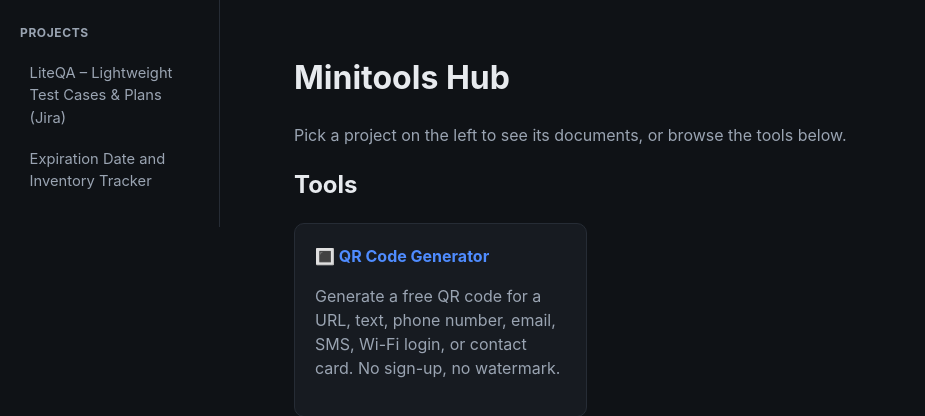
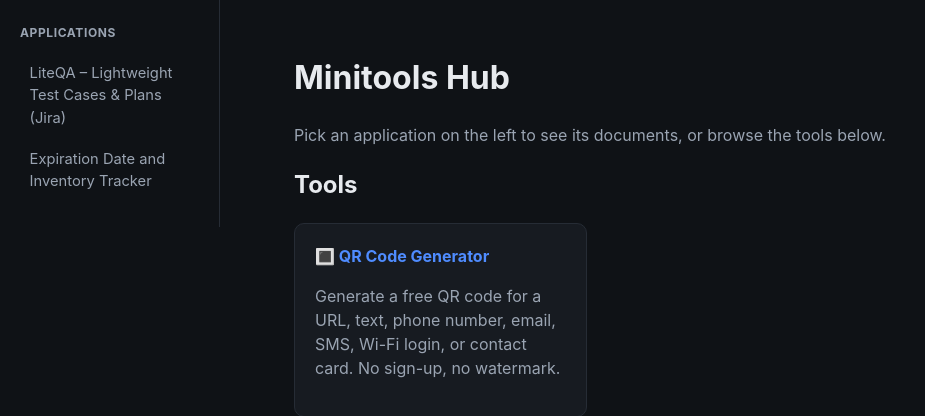
Before and after one commit to jimc4rry/mini-tools, a Django app: page / in a window 1280 px wide. Shown: the part 59-475 px from the top of the page, without its empty margins (0-925 px from the left). Run offline with Django 5.2, Linux system fonts and the light colour scheme; data comes from the database, SQL or seed files in the repository.

Commit message:
Rename "Projects" to "Applications" in the UI
Wording only — the Project model, URL names (project_detail), and
internal variable names (all_projects, current_project) are
unchanged. Updated: sidebar heading + empty state, home page lede,
project page breadcrumb, and the Project model's admin
verbose_name/verbose_name_plural so /admin/ shows "Applications" too.

Co-Authored-By: Claude Sonnet 5 <noreply@anthropic.com>

```diff
--- a/apps/core/templates/core/home.html
+++ b/apps/core/templates/core/home.html
@@ -5,7 +5,7 @@
 
 {% block content %}
   <h1>Minitools Hub</h1>
-  <p class="muted">Pick a project on the left to see its documents, or browse the tools below.</p>
+  <p class="muted">Pick an application on the left to see its documents, or browse the tools below.</p>
 
   <h2>Tools</h2>
   <div class="grid">
--- a/apps/docs/models.py
+++ b/apps/docs/models.py
@@ -36,6 +36,8 @@ class Project(models.Model):
 
     class Meta:
         ordering = ["order", "name"]
+        verbose_name = "Application"
+        verbose_name_plural = "Applications"
 
     def __str__(self):
         return self.name
--- a/apps/docs/templates/docs/_sidebar.html
+++ b/apps/docs/templates/docs/_sidebar.html
@@ -1,4 +1,4 @@
-<h3>Projects</h3>
+<h3>Applications</h3>
 <ul>
   {% for project in all_projects %}
     <li>
@@ -7,6 +7,6 @@
       </a>
     </li>
   {% empty %}
-    <li class="muted">No projects yet.</li>
+    <li class="muted">No applications yet.</li>
   {% endfor %}
 </ul>
--- a/apps/docs/templates/docs/project_detail.html
+++ b/apps/docs/templates/docs/project_detail.html
@@ -5,7 +5,7 @@
 {% block sidebar %}{% include "docs/_sidebar.html" %}{% endblock %}
 
 {% block content %}
-  <p><a href="{% url 'core:home' %}">&larr; All projects</a></p>
+  <p><a href="{% url 'core:home' %}">&larr; All applications</a></p>
   <h1>{{ project.name }}</h1>
   {% if project.description %}
     <div class="card">
```
Also changed, not shown: apps/docs/migrations/0009_alter_project_options.py (added).
